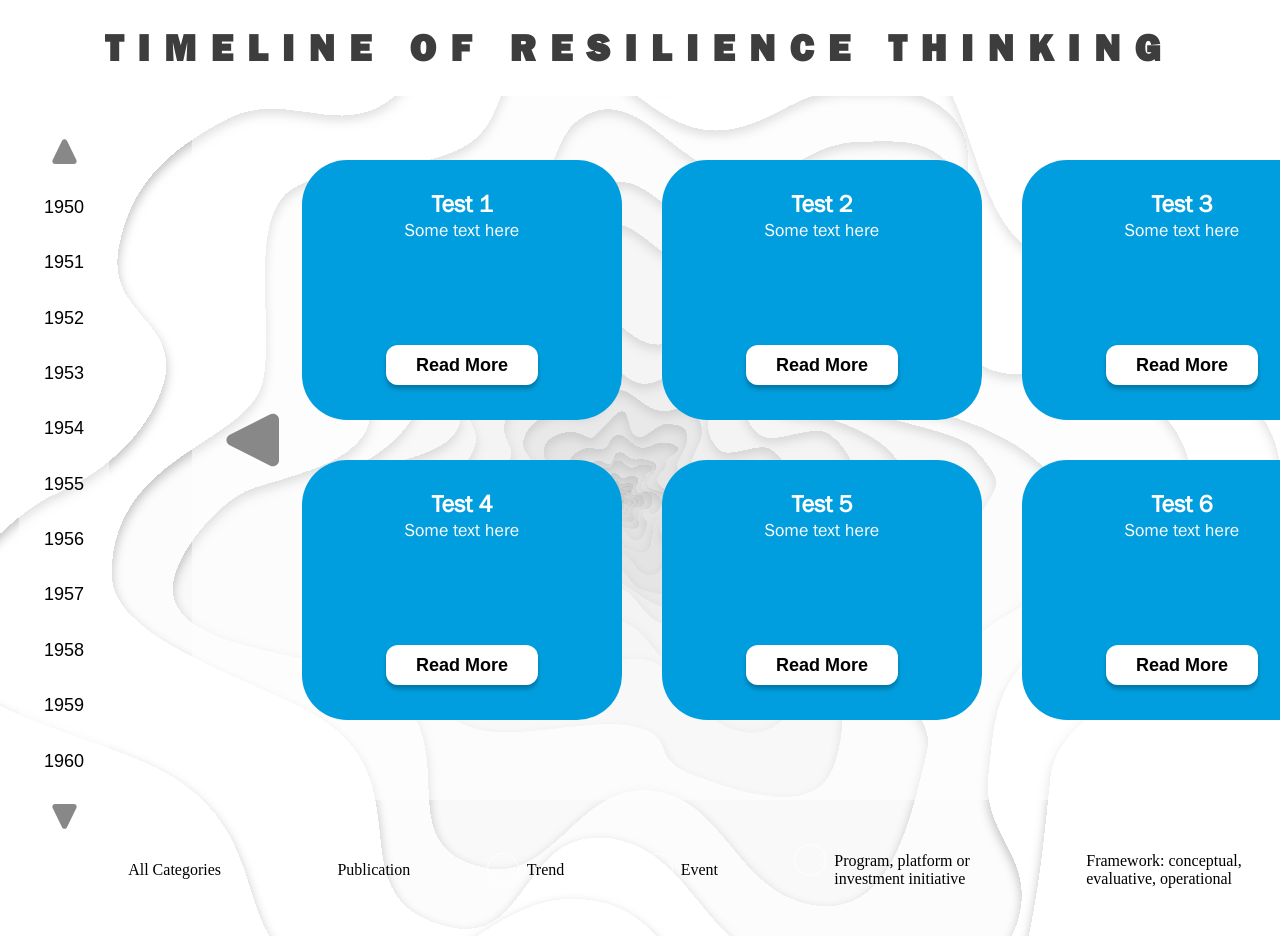
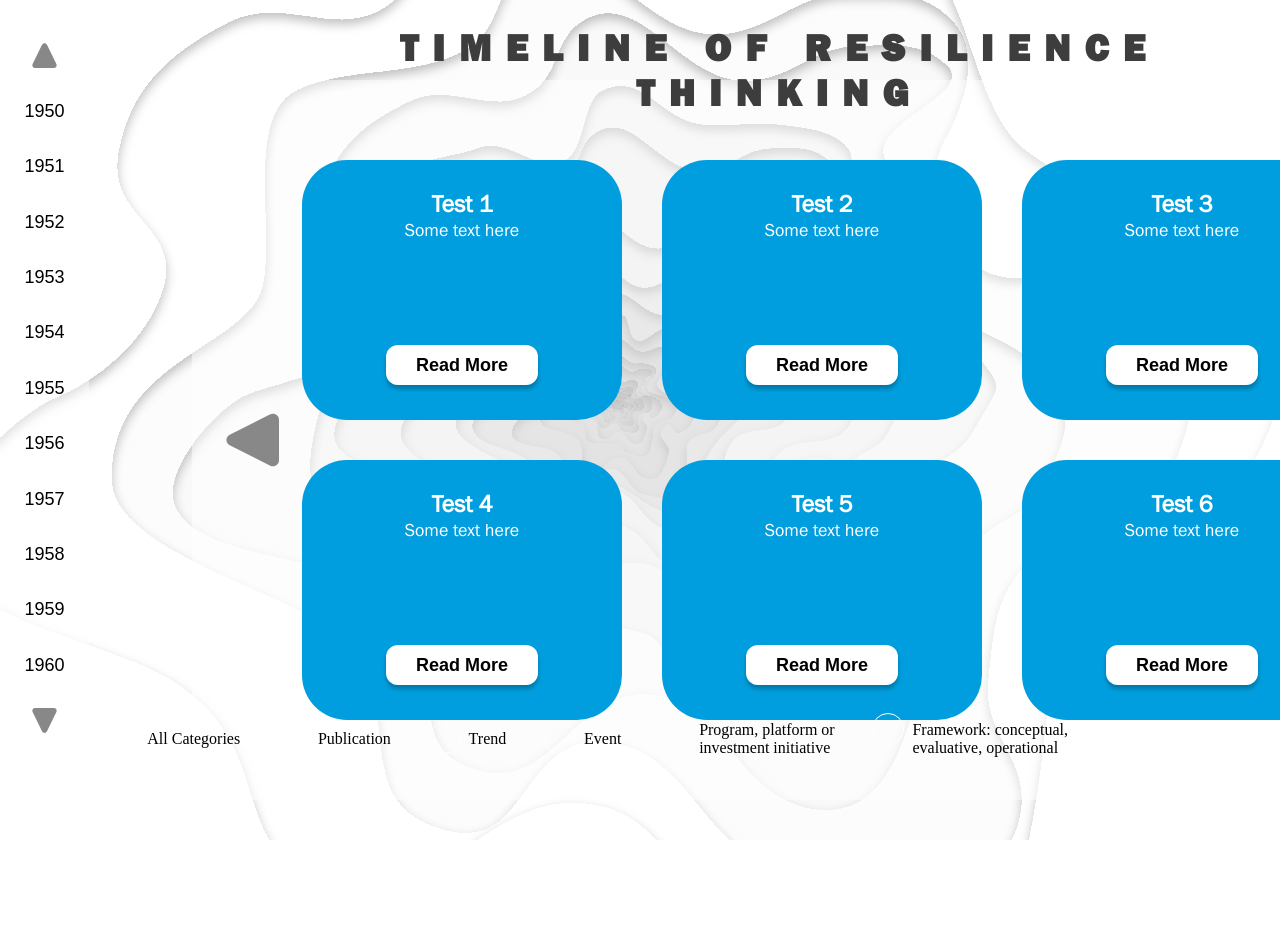
Before and after one commit to dgozen/GRPtimeline, a React (Create React App) app: page / in a window 1280 px wide. Shown: the top 936 px of the page. After the commit the page ends 840 px from the top, so only its background shows below. Built offline with nearby package versions, Linux system fonts and the light colour scheme.

Commit message:
added a grid to the whole layout

```diff
--- a/src/App.js
+++ b/src/App.js
@@ -16,11 +16,12 @@ export default function App() {
   // 		console.log(category);
   // 	});
   return (
-    <div>
-	  <Header />
-      <RouterComponent />
-      <InformationBoxLayout />
-	  <Filter />
+    <div className={Style.appStyle}>
+	  <div className={Style.headerStyle}><Header/></div>
+	  <div className={Style.routerComponent}> <RouterComponent  /></div>
+      <div className={Style.boxLayoutStyle}> <InformationBoxLayout /></div>
+      <div className={Style.filter}><Filter  /></div>
+
     </div>
   );
 }
--- a/src/App.module.css
+++ b/src/App.module.css
@@ -1,9 +1,32 @@
 body {
-	overflow: hidden;
+  overflow: hidden;
 }
 
 .test {
-	background-color: var(--color-green);
-	font-family: 'Franklin Gothic Heavy';
-	font-size: 26px;
+  background-color: var(--color-green);
+  font-family: "Franklin Gothic Heavy";
+  font-size: 26px;
 }
+
+.appStyle {
+  padding: 0% 3% 3% 3%;
+  display: grid;
+  grid-template-columns: 10% 1fr 1fr 1fr 1fr 1fr 1fr 1fr;
+  grid-template-rows: 10% 80% 10%;
+}
+
+.headerStyle {
+  grid-row: 1;
+  grid-column: 2 / span 6;
+  padding-left: 13%;
+}
+
+.boxLayoutStyle {
+  grid-row: 2 / span 2;
+  grid-column: 2 / span 6;
+}
+
+.filter {
+  grid-row: 3;
+  grid-column: 1 / span 7;
+}
--- a/src/component/Header/Header.module.css
+++ b/src/component/Header/Header.module.css
@@ -12,4 +12,6 @@
 .headerContainer {
     justify-self: center;
     text-align: center;
+    position: absolute;
+    z-index: 1;
 }
```
